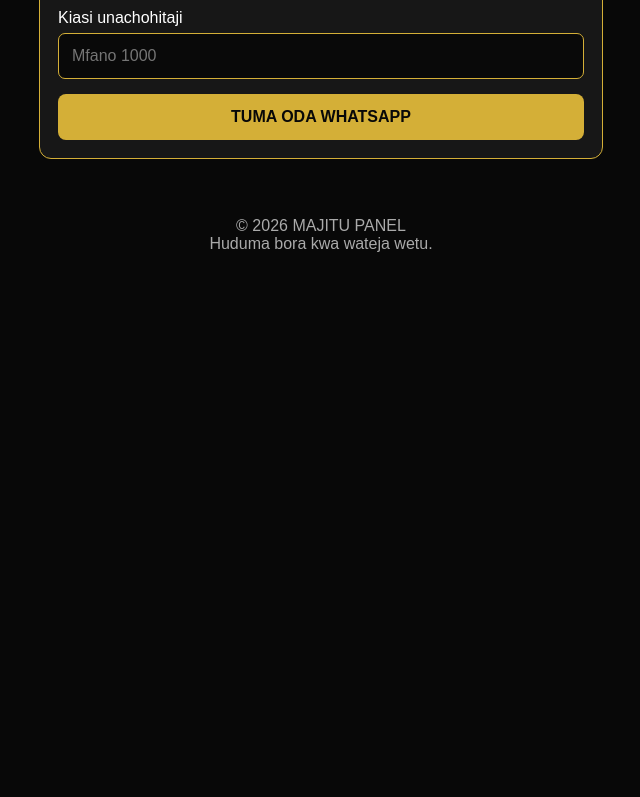
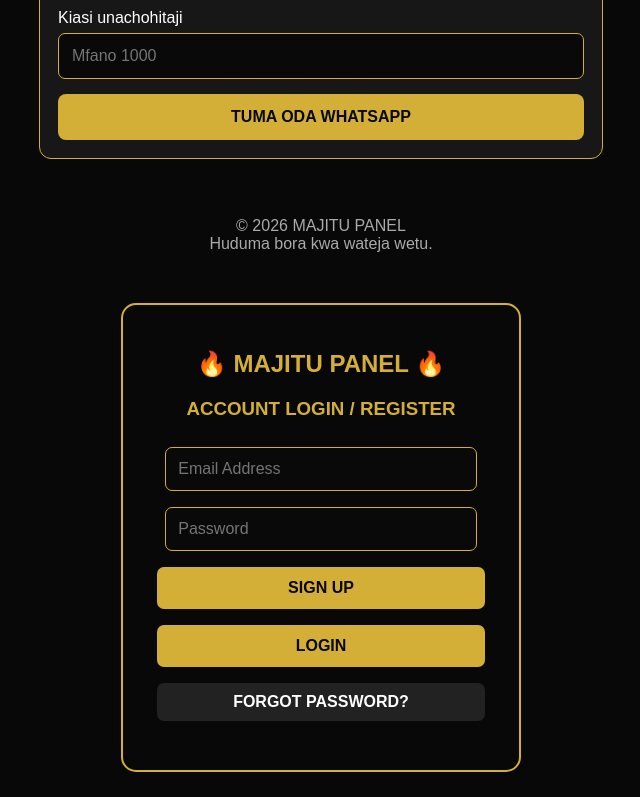
Before and after one commit to lazaromajila8-ops/Majitu-panel, a plain HTML site: page index.html in a window 1280 px wide. Shown: the part 1241-2038 px from the top of the page, without its empty margins (319-959 px from the left). Before the commit the page ends 1519 px from the top, so only its background shows below. Drawn offline with Linux system fonts and the light colour scheme; no server answers.

Commit message:
Update index.html

```diff
--- a/index.html
+++ b/index.html
@@ -171,5 +171,77 @@ const auth = firebase.auth();
 console.log("MAJITU PANEL Firebase Connected!");
 </script>
 
+<!-- MAJITU PANEL LOGIN -->
+<div id="majitu-auth" style="background:#080808;color:#d4af37;padding:25px;border:2px solid #d4af37;border-radius:15px;max-width:400px;margin:25px auto;text-align:center;font-family:Arial;">
+<h2>🔥 MAJITU PANEL 🔥</h2>
+<h3>ACCOUNT LOGIN / REGISTER</h3>
+
+<input id="userEmail" type="email" placeholder="Email Address" style="width:90%;padding:12px;margin:8px;border-radius:7px;">
+
+<input id="userPassword" type="password" placeholder="Password" style="width:90%;padding:12px;margin:8px;border-radius:7px;">
+
+<button onclick="registerUser()" style="background:#d4af37;padding:12px;width:95%;margin:8px;border:0;border-radius:7px;">
+SIGN UP
+</button>
+
+<button onclick="loginUser()" style="background:#d4af37;padding:12px;width:95%;margin:8px;border:0;border-radius:7px;">
+LOGIN
+</button>
+
+<button onclick="resetPassword()" style="background:#222;color:white;padding:10px;width:95%;margin:8px;border:0;border-radius:7px;">
+FORGOT PASSWORD?
+</button>
+
+<p id="authMessage"></p>
+<button onclick="logoutUser()" style="display:none;" id="logoutButton">LOGOUT</button>
+</div>
+
+<script>
+function registerUser() {
+ const email = document.getElementById("userEmail").value;
+ const password = document.getElementById("userPassword").value;
+
+ auth.createUserWithEmailAndPassword(email,password)
+ .then(() => {
+ document.getElementById("authMessage").innerText = "Account created successfully!";
+ })
+ .catch(error => {
+ document.getElementById("authMessage").innerText = error.message;
+ });
+}
+
+function loginUser() {
+ const email = document.getElementById("userEmail").value;
+ const password = document.getElementById("userPassword").value;
+
+ auth.signInWithEmailAndPassword(email,password)
+ .then(() => {
+ document.getElementById("authMessage").innerText = "Welcome to MAJITU PANEL!";
+ })
+ .catch(error => {
+ document.getElementById("authMessage").innerText = error.message;
+ });
+}
+
+function resetPassword() {
+ const email = document.getElementById("userEmail").value;
+ auth.sendPasswordResetEmail(email)
+ .then(() => {
+ document.getElementById("authMessage").innerText = "Reset email sent!";
+ })
+ .catch(error => {
+ document.getElementById("authMessage").innerText = error.message;
+ });
+}
+
+function logoutUser() {
+ auth.signOut();
+}
+
+auth.onAuthStateChanged(user => {
+ document.getElementById("logoutButton").style.display = user ? "block" : "none";
+});
+</script>
+
 </body>
 </html>
```
